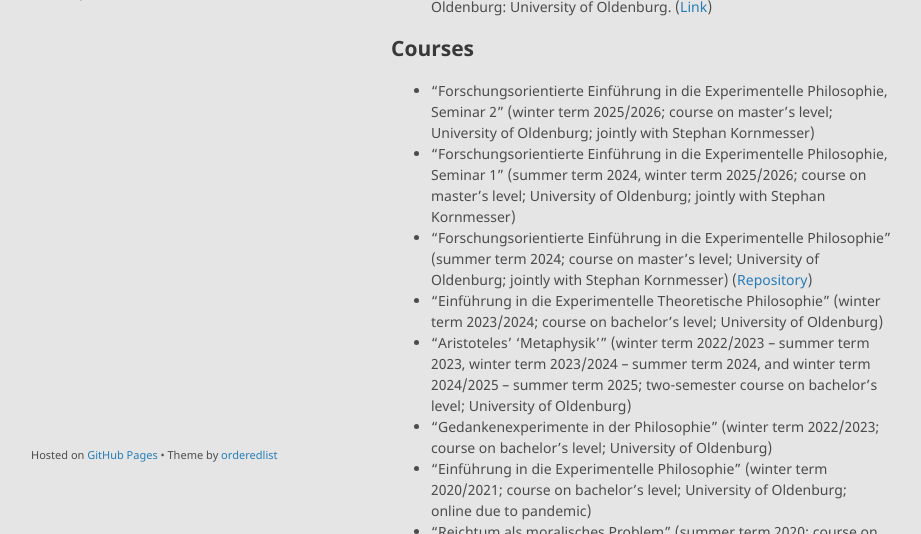
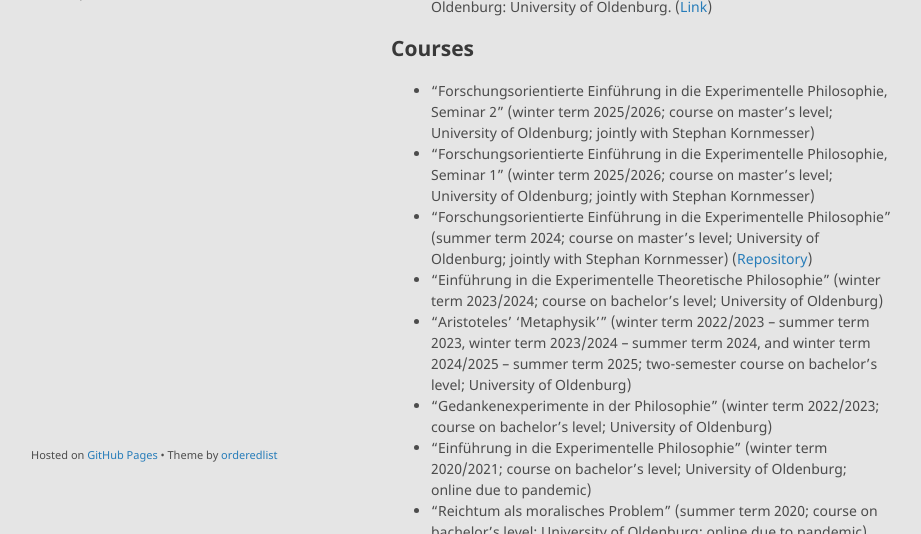
Before and after one commit to alephmembeth/alephmembeth.github.io, a Jekyll site: the page built from teaching.md, in a window 1280 px wide and 900 px high, cut to the strip 366-900 px from the top of the window. Shown: the whole strip, without its empty margins (179-1100 px from the left). Built offline with Jekyll 4.4.1, drawn with Linux system fonts in a browser that asks for light colours; our own code applies the rules of GitHub Pages for plain Markdown files.

Commit message:
Update teaching.md

```diff
--- a/teaching.md
+++ b/teaching.md
@@ -14,7 +14,7 @@ layout: default
 ## Courses
 
 + “Forschungsorientierte Einführung in die Experimentelle Philosophie, Seminar 2” (winter term 2025/2026; course on master’s level; University of Oldenburg; jointly with Stephan Kornmesser)
-+ “Forschungsorientierte Einführung in die Experimentelle Philosophie, Seminar 1” (summer term 2024, winter term 2025/2026; course on master’s level; University of Oldenburg; jointly with Stephan Kornmesser)
++ “Forschungsorientierte Einführung in die Experimentelle Philosophie, Seminar 1” (winter term 2025/2026; course on master’s level; University of Oldenburg; jointly with Stephan Kornmesser)
 + “Forschungsorientierte Einführung in die Experimentelle Philosophie” (summer term 2024; course on master’s level; University of Oldenburg; jointly with Stephan Kornmesser) ([Repository](https://github.com/alephmembeth/course-x-phi-2024))
 + “Einführung in die Experimentelle Theoretische Philosophie” (winter term 2023/2024; course on bachelor’s level; University of Oldenburg)
 + “Aristoteles’ ‘Metaphysik’” (winter term 2022/2023 – summer term 2023, winter term 2023/2024 – summer term 2024, and winter term 2024/2025 – summer term 2025; two-semester course on bachelor’s level; University of Oldenburg)
```
